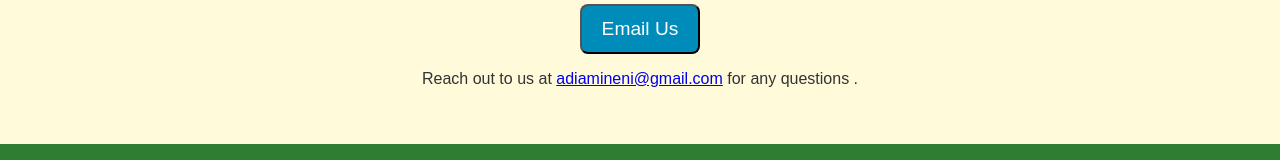
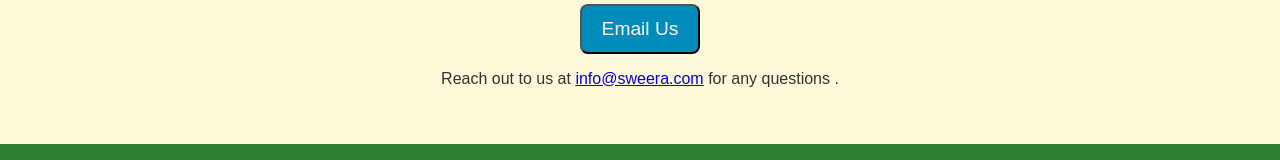
Before and after one commit to Adiam14/sweera_rep, a plain HTML site: page index.html in a window 1280 px wide. Both pictures are taken after a click on the button "Email Us". Shown: the part 6362-6522 px from the top of the page. Drawn offline with Linux system fonts and the light colour scheme.

Commit message:
Update index.html

```diff
--- a/index.html
+++ b/index.html
@@ -1601,14 +1601,14 @@
   <!-- Automated Email Button -->
   <button class="email-button" onclick="sendMail()">Email Us</button>
 
-   <p class="info-text">Reach out to us at <a href="mailto:adiamineni@gmail.com" onclick="sendMail(event)">adiamineni@gmail.com</a> for any questions .</p>
+   <p class="info-text">Reach out to us at <a href="mailto:info@sweera.com" onclick="sendMail(event)">info@sweera.com</a> for any questions .</p>
 
    <script>
 
   function sendMail(event) {
     if (event) event.preventDefault(); // Prevent form submission
 
-    const mailTo = "adiamineni@gmail.com"; // Target email address
+    const mailTo = "info@sweera.com"; // Target email address
     const subject = "Inquiry from Your Website"; // Email subject
     const body = "Hello,\n\nI would like to learn more about your services.\n\nBest Regards,"; // Email body content
 
```
